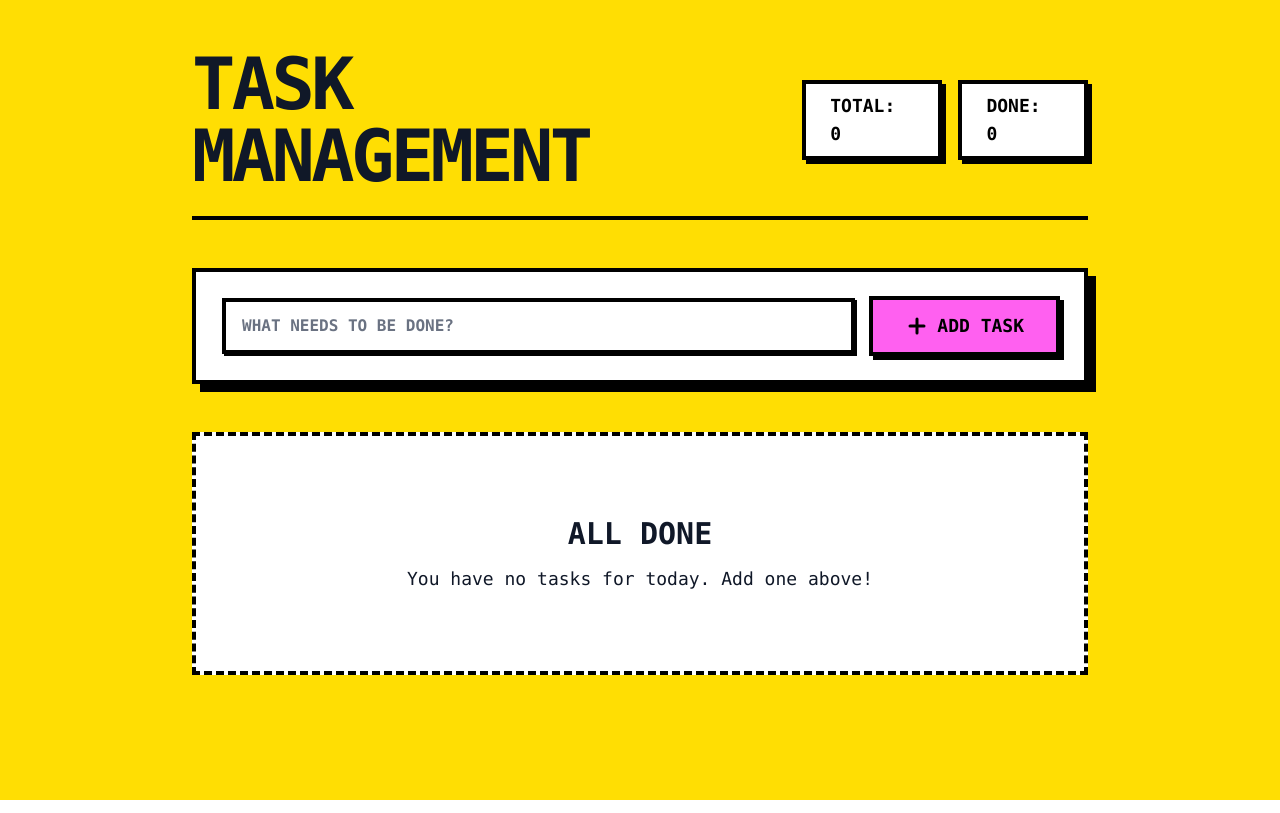
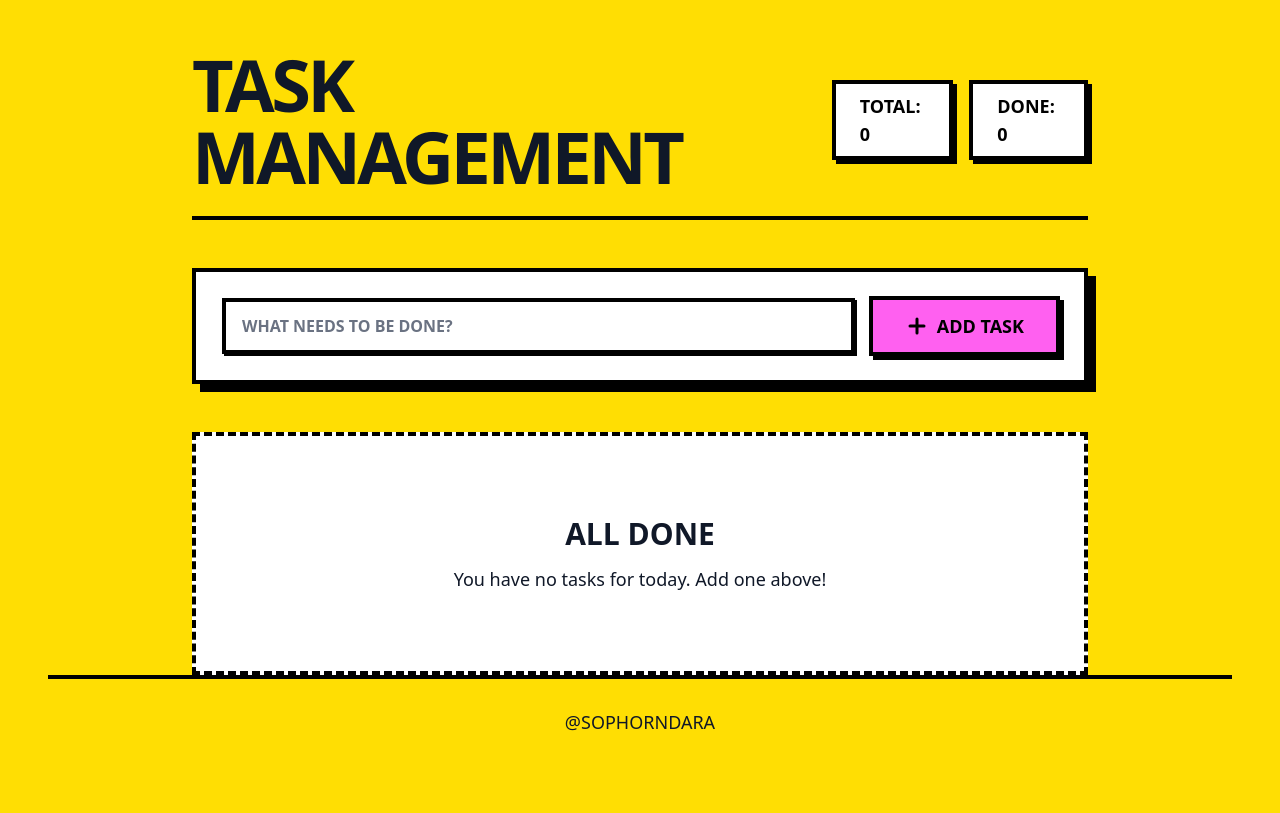
Before and after one commit to SophornDara/retro-todo-list, a React (Vite) app: page / in a window 1280 px wide. Built offline with nearby package versions, Linux system fonts and the light colour scheme.

Commit message:
sans-serif

```diff
--- a/src/App.tsx
+++ b/src/App.tsx
@@ -10,6 +10,7 @@ import { Button } from "./components/ui/Button";
 import { Input } from "./components/ui/Input";
 import { Card } from "./components/ui/Card";
 import { Badge } from "./components/ui/Badge";
+import { Footer } from "./components/ui/Footer";
 import { TaskItem } from "./components/TaskItem";
 import { Task, SubTask } from "./types";
 
@@ -118,7 +119,7 @@ export default function App() {
   const completedCount = tasks.filter((t) => t.completed).length;
 
   return (
-    <div className="min-h-screen bg-[#FFDE03] p-6 md:p-12 font-mono selection:bg-black selection:text-white pb-24 flex flex-col">
+    <div className="min-h-screen bg-[#FFDE03] p-6 md:p-12 font-sans selection:bg-black selection:text-white flex flex-col">
       <div className="max-w-4xl mx-auto w-full space-y-12">
         {/* Header */}
         <header className="flex flex-col md:flex-row items-center justify-between gap-6 border-b-4 border-black pb-6">
@@ -176,6 +177,7 @@ export default function App() {
           )}
         </div>
       </div>
+      <Footer />
     </div>
   );
 }
--- a/src/components/ui/Footer.tsx
+++ b/src/components/ui/Footer.tsx
@@ -3,10 +3,12 @@ import { Text } from "./Text";
 
 export function Footer() {
   return (
-    <footer className="mt-auto py-8 text-center border-t-4 border-black">
-      <Text variant="p" className="uppercase font-bold">
-        @sophorndara
-      </Text>
+    <footer className="mt-auto py-8 text-center border-t-4 border-black w-full">
+      <div className="max-w-4xl mx-auto px-6">
+        <Text variant="p" className="uppercase font-bold text-black">
+          @sophorndara
+        </Text>
+      </div>
     </footer>
   );
 }
```
